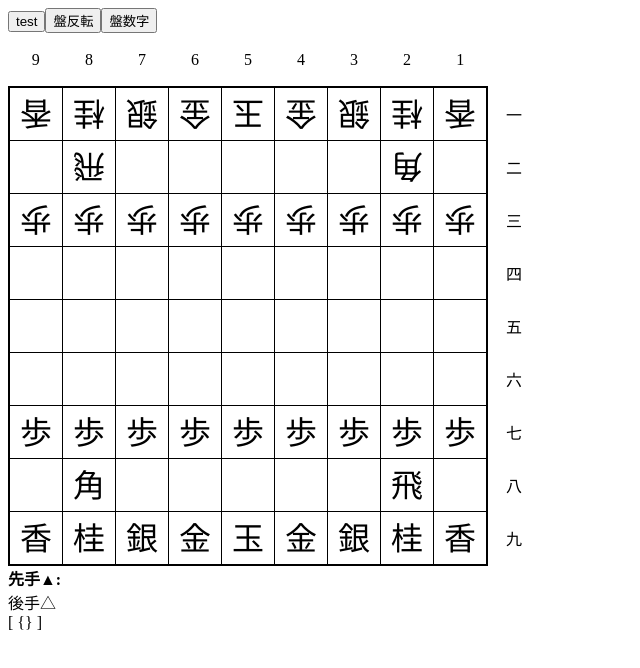
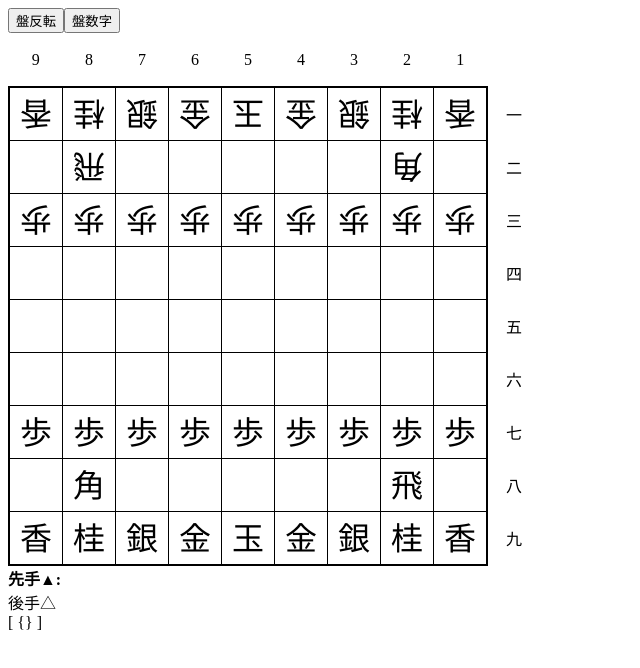
Before and after one commit to h8gi/shogi-ban, a Vue app: page /#/ in a window 1280 px wide. Shown: the top 668 px of the page, without its empty margins (0-640 px from the left). Built offline with nearby package versions, Linux system fonts and the light colour scheme.

Commit message:
rm test code

```diff
--- a/src/components/Home.vue
+++ b/src/components/Home.vue
@@ -1,6 +1,5 @@
 <template>
   <div class="home">
-    <button @click="movetest">test</button>
     <button @click="invert">盤反転</button>
     <button @click="toggleNum">盤数字</button>
     <board :board-data="boardData" :reverse="reverse" :show-num="showNum"
@@ -48,9 +47,6 @@ export default {
       }
       return !(move.from.x === move.to.x && move.from.y === move.to.y)
     },
-    movetest () {
-      this.runMove({from: {x: 3, y: 3}, to: {x: 3, y: 4}})
-    },
     invert () {
       this.reverse = (!this.reverse)
     },
```
